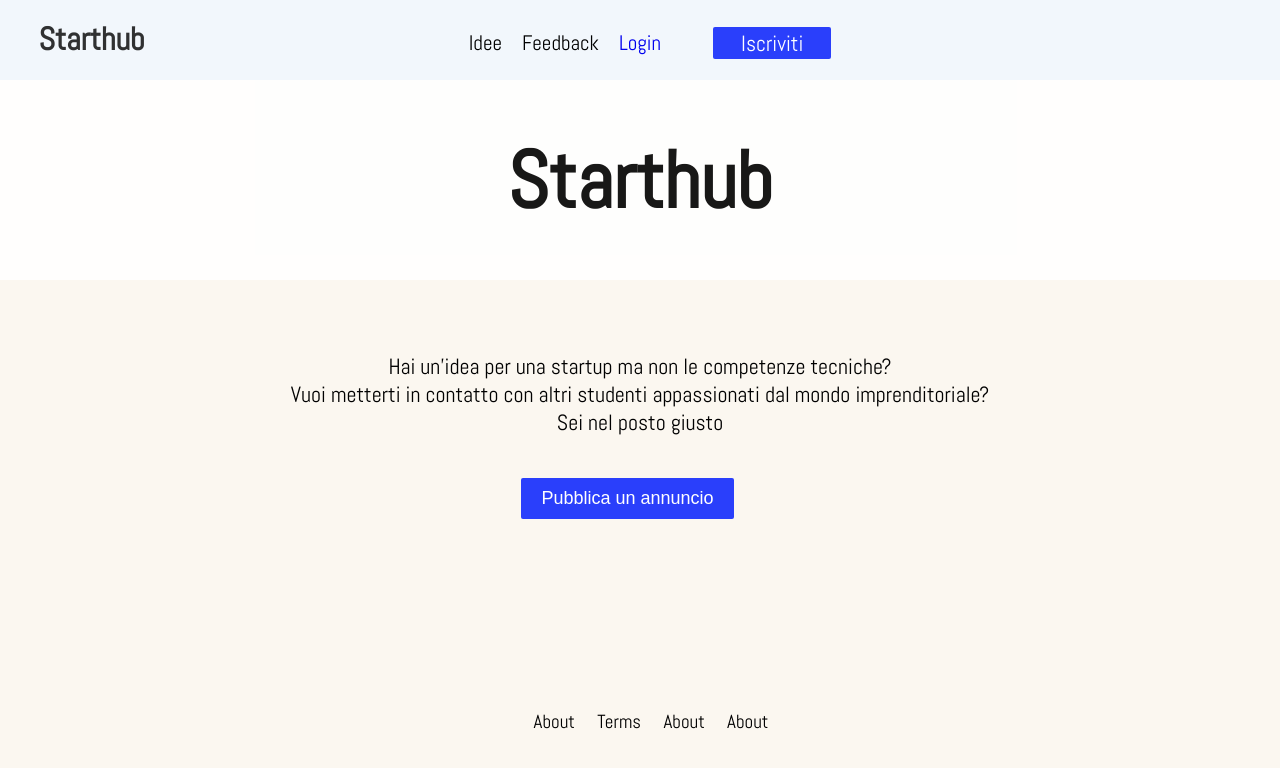
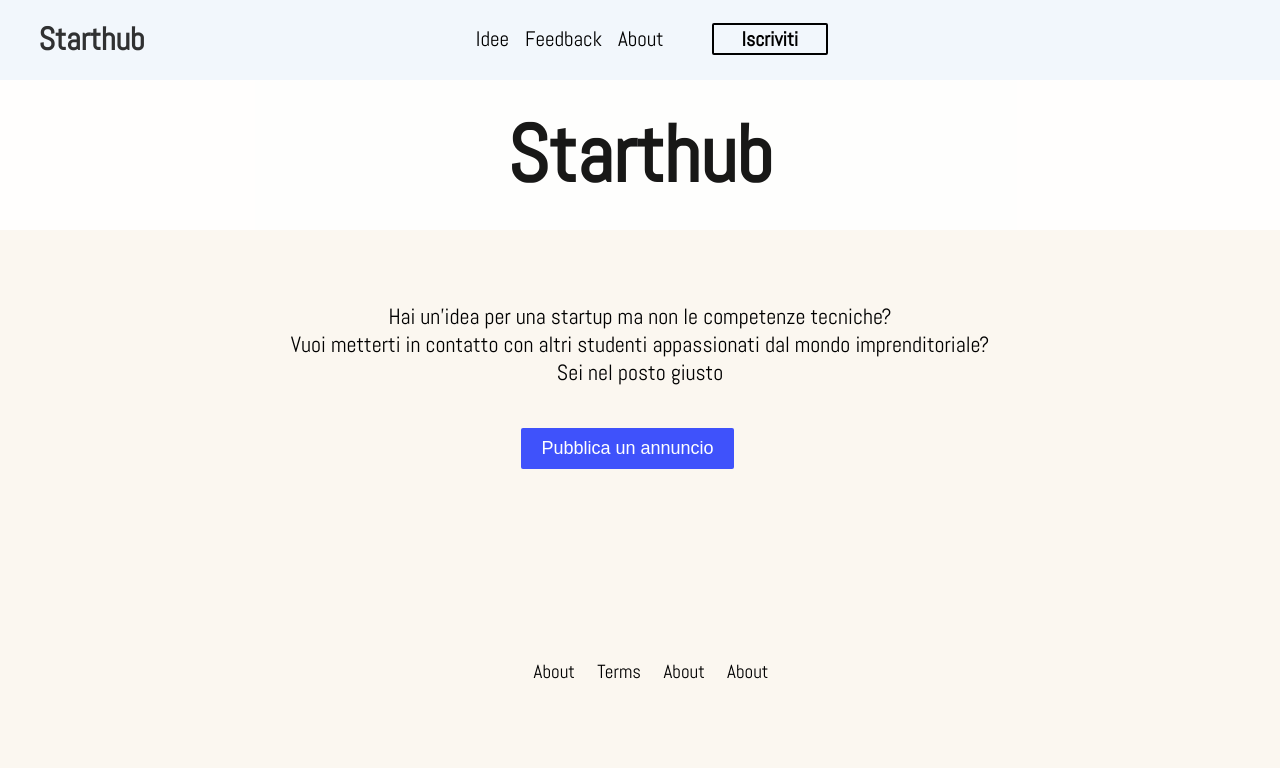
Before and after one commit to git-audo/starthub, a Django app: page /board/ in a window 1280 px wide. Shown: the top 768 px of the page. Run offline with Django 3.2, Linux system fonts and the light colour scheme; data that the repository does not hold is empty.

Commit message:
Modified buttons and tags

```diff
--- a/board/static/css/style.css
+++ b/board/static/css/style.css
@@ -3,7 +3,7 @@ body {
     margin: 0px;
     display: grid;
     grid-template-columns: repeat(12, 1fr);
-    grid-template-rows: 80px 190px 340px repeat(auto-fill, 220px);
+    grid-template-rows: 70px 140px 340px repeat(auto-fill, 200px);
     font-family: 'Fira Sans', sans-serif;
     font-family: 'Abel', sans-serif;
     /* background-color: #F9F9F9; */
@@ -25,20 +25,19 @@ body {
     font-size: 12px;
     background-color: #f2f7fc;
     position: -webkit-sticky;
-/*    box-shadow: 0px 3px 2px #E1E1E1; */
 }
 
 .header ul {
     display: flex;
     justify-content: center;
     list-style: none;
-    margin-top: 20px;
+    margin-top: 16px;
 }
 
 .header li {
-    margin: 0 20px 0 0;
+    margin: 0 16px 0 0;
     height: 28px;
-    font-size: 21px;
+    font-size: 19px;
     color: black;
     padding-top: 9px;
 }
@@ -69,22 +68,35 @@ body {
     text-decoration: none;
 }
 
+#signup_li:hover {
+    text-decoration: none;
+}
+
 #signup {
     width: 120px;
     height: 28px;
-    margin: 0 25px 0 0;
+    margin: 0 15px 0 10px;
     padding: 3px 10px 3px 10px;
-    background-color: #2a3ffb;
+//    background-color: #2a3ffb;
     color: white;
     text-align: center;
     border-radius: 2px;
-    font-size: 22px;
+    font-size: 20px;
     text-decoration: none;
+
+    padding: 0 10px 0 10px;
+    border: 2px solid black;
+    color: black;
+    border-radius: 6px;
+    font-weight: bold;
 }
 
 #signup:hover {
     text-decoration: none;
-    opacity: 0.8;
+//    opacity: 0.8;
+    color: white;
+    background-color: #2a3ffb;
+    background-color: black;
 }
 
 a {
@@ -131,7 +143,7 @@ a:visited {
 
 .page_title {
     grid-column: span 12;
-    padding-top: 50px;
+    padding-top: 24px;
     font-size: 4em;
     font-weight: 600;
     text-align: center;
@@ -151,6 +163,8 @@ a:visited {
     margin: 0 25px 0 0;
     padding: 10px 20px 10px 20px;
     background-color: #2a3ffb;
+
+    background-color: #3f52fb;
     color: white;
     text-align: center;
     border-radius: 2px;
@@ -326,7 +331,11 @@ mark {
 @media only screen and (min-width: 1200px)   {
     body {
         grid-template-columns: repeat(12, 1fr);
-        grid-template-rows: 80px 200px 260px repeat(auto-fill, 180px);
+        grid-template-rows: 80px 150px 260px repeat(auto-fill, 180px);
+    }
+
+    .header li {
+        font-size: 21px;
     }
 
     #home_button {
@@ -335,8 +344,15 @@ mark {
 
     #signup {
 	    margin: 7px 0 0 32px;
-	padding: 2px 28px 2px 28px;
+	    padding: 1px 28px 1px 28px;
 	    text-decoration: none;
+
+        border: 2px solid #2a3ffb;
+        color: #2a3ffb;
+        border: 2px solid black;
+        color: black;
+        border-radius: 2px;
+        font-weight: 800;
     }
 
     .page_title {
@@ -347,11 +363,15 @@ mark {
 	    border: none;
 	    margin: 0 25px 0 0;
 	    padding: 10px 20px 10px 20px;
-	background-color: #2a3ffb;
+        background-color: #3f52fb;
 	    color: white;
 	    text-align: center;
 	    border-radius: 2px;
 	    font-size: 18px;
+    }
+
+    #new-post:hover {
+        opacity: 0.9;
     }
 
     .block_left {
--- a/board/templates/base.html
+++ b/board/templates/base.html
@@ -19,12 +19,13 @@
       <li id="home_button">Starthub</li>
       <li>Idee</li>
       <li>Feedback</li>
+      <li>About</li>
       {% if user.is_authenticated %}
       <li><a href="" id="logout">Profilo</a></li>
       <li><a href="{% url 'logout' %}" id="logout">Logout</a></li>
       {% else %}
-      <li><a href="{% url 'social:begin' 'google-oauth2' %}" id="login">Login</a></li>
-      <li><a href="signup" id="signup">Iscriviti</a></li>
+      <!-- <li><a href="{% url 'social:begin' 'google-oauth2' %}" id="login">Login</a></li> -->
+      <li id="signup_li"><a href="signup" id="signup">Iscriviti</a></li>
       {% endif %}
     </ul>
   </div>
--- a/board/templates/index.html
+++ b/board/templates/index.html
@@ -28,7 +28,7 @@
 	  <h3 class="title">{{post.title}}</h3>
 	  <h2 class="meta">{{post.description}}</h2>
 	  <div class="tags">
-        {% for tag in post.tags %}
+        {% for tag in post.tags|slice:":2" %}
 	    <div class="tag">{{tag}}</div>
 	    {% endfor %}
 	  </div>
```
Also changed, not shown: other parts of board/static/css/style.css (+28 -18 lines), board/templates/post.html (+9 -2 lines). Lines whose indentation alone changed are shown as unchanged.
